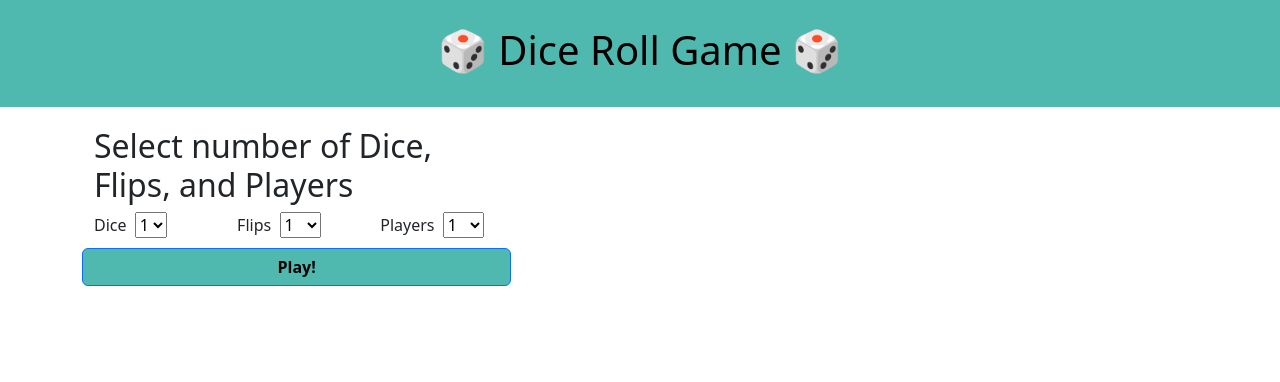
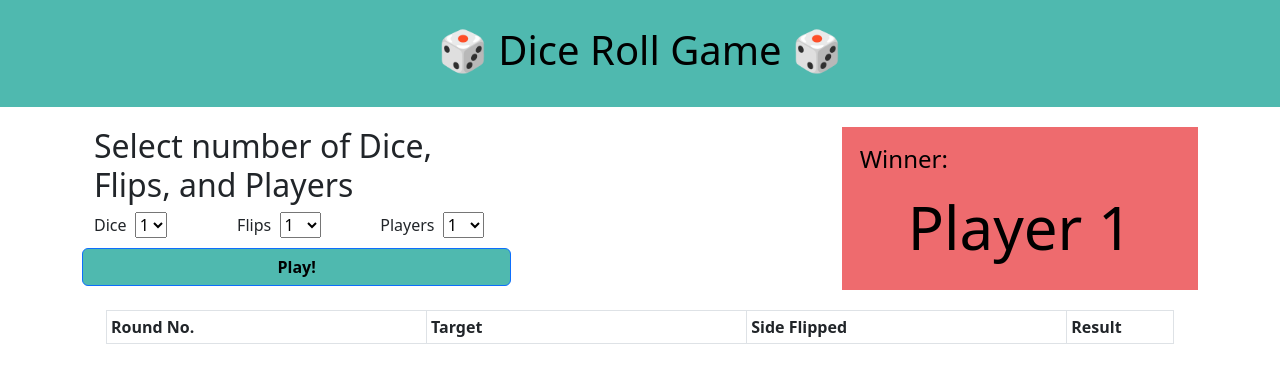
Before and after one commit to Nohasi/Task7-Dice, a React (Create React App) app in the folder client/: page /dice in a window 1280 px wide. Shown: the top 382 px of the page. Built offline with nearby package versions, Linux system fonts and the light colour scheme.

Commit message:
Added visual for the results and table panels, no functionality yet

```diff
--- a/client/src/components/DicePage.tsx
+++ b/client/src/components/DicePage.tsx
@@ -1,9 +1,9 @@
 import 'bootstrap/dist/css/bootstrap.min.css';
 import { useState } from 'react';
 import { DiceForm } from './DiceForm';
-import { FlipsPanel } from './FlipsPanel';
 import { Header } from './Header';
 import { ResultPanel } from './ResultPanel';
+import { RollsPanel } from './RollsPanel';
 
 export const DicePage = () => {
 
@@ -18,12 +18,12 @@ export const DicePage = () => {
                         <DiceForm/>
                     </div>
                     <div className="col-md-4">
-                        {/* TODO: RESULT PANEL */}
+                        <ResultPanel/>
                     </div>
                 </div>
             </div>
             <div className="container mrgnbtm">
-                {/* TODO: TABLE */}
+                <RollsPanel/>
             </div>
         </div>
     );
--- a/client/src/components/ResultPanel.tsx
+++ b/client/src/components/ResultPanel.tsx
@@ -1,24 +1,12 @@
 import React from "react";
-import resultPanelTypes from "../prop_types/resultPanelTypes";
 
-export const ResultPanel = (props: resultPanelTypes) => {
-    let outputString = '';
+export const ResultPanel = () => {
 
-    // if errorStatus is true, displays the word "Error"
-    if(props.errorStatus){
-        outputString = 'Error';
-    }
-    else{
-        let capitalSide = props.resultSide.charAt(0).toUpperCase() + props.resultSide.slice(1);
-        // Capitalizing the first letter of "win" or "lose" so it looks nicer :D
-        outputString = `${capitalSide}: ${props.result.charAt(0).toUpperCase() + props.result.slice(1)}`;
-        console.log(outputString);
-    }
     return(
         <div style={{backgroundColor:'#ee6b6e'}} className="display-board">
-            <h4 style={{color: 'black'}}>Result:</h4>
+            <h4 style={{color: 'black'}}>Winner:</h4>
             <div className="result">
-                {outputString}
+                Player 1
             </div>
         </div>
     );
--- /dev/null
+++ b/client/src/components/RollsPanel.tsx
@@ -0,0 +1,16 @@
+import React from "react";
+import flipsPanelTypes from "../prop_types/flipsPanelTypes";
+import { ErrorMessage } from "./ErrorMessage";
+import { RollsTable } from "./RollsTable";
+
+export const RollsPanel = () => {
+    return(
+        <div className="container">
+            { false
+            // If errorStatus is true, calls ErrorMessage component instead of building table
+              ? <ErrorMessage errorMessage={"props.errorMessage"} />
+              : <RollsTable/>
+            }
+        </div>
+    );
+}
--- a/client/src/components/FlipsTable.tsx
+++ b/client/src/components/RollsTable.tsx
@@ -3,11 +3,10 @@ import roundTypes from "../prop_types/roundTypes";
 import tableTypes from "../prop_types/tableTypes";
 import { buildTableBody } from "../services/buildTableBody";
 
-export const FlipsTable = (props: tableTypes) => {
+export const RollsTable = () => {
 
     return (
         <div className="container">
-        <h2>Flips: {props.numOfHeads} heads and {props.numOfTails} tails</h2>
         <table className="table table-bordered table-fixed table-sm same-col-widths">
             <thead>
             {/* Styling to make all columns the same width */}
@@ -20,7 +19,7 @@ export const FlipsTable = (props: tableTypes) => {
             </thead>
             <tbody>
                 {/* Calling function to map each round to a row */}
-                {buildTableBody(props.rounds)}
+                {/* {buildTableBody(props.rounds)} */}
             </tbody>
         </table>
     </div>
--- a/client/src/prop_types/resultPanelTypes.ts
+++ /dev/null
@@ -1,5 +0,0 @@
-export default interface resultPanelTypes {
-    resultSide: string,
-    result: string,
-    errorStatus: boolean
-}
```
Also changed, not shown: client/src/components/FlipsPanel.tsx (deleted, +0 -20 lines).
